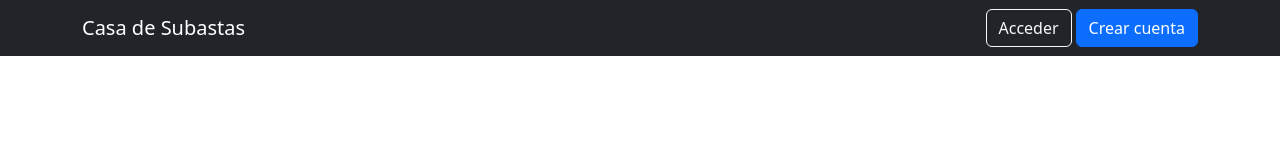
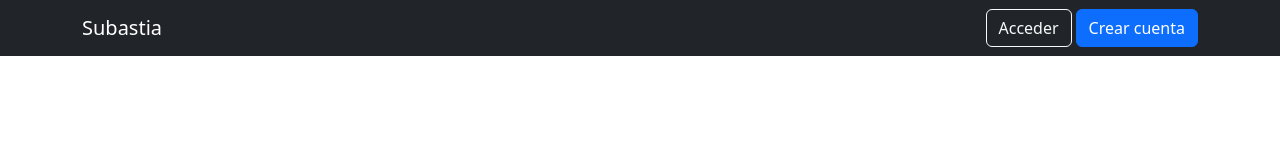
Before and after one commit to wonddark/mercadi, a React (Create React App) app: page /user in a window 1280 px wide. Shown: the top 160 px of the page. Built offline with nearby package versions, Linux system fonts and the light colour scheme.

Commit message:
Replaced the site name from "Casa de Subastas" to "Subastia"

```diff
--- a/src/components/UserNav.tsx
+++ b/src/components/UserNav.tsx
@@ -31,7 +31,7 @@ function UserNav() {
   return (
     <header>
       <Navbar dark color="dark" container expand>
-        <NavbarBrand>Casa de Subastas</NavbarBrand>
+        <NavbarBrand>Subastia</NavbarBrand>
         <Nav navbar className="ms-auto">
           {isLogged && (
             <>
```
